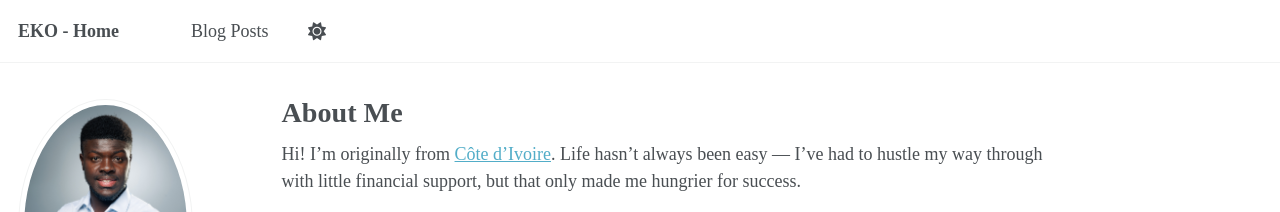
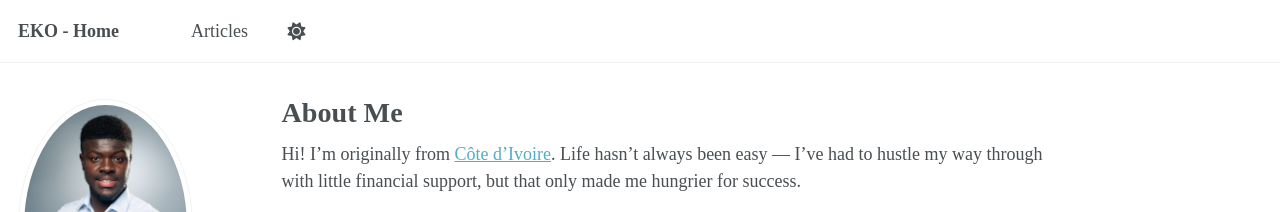
Before and after one commit to kmanu225/kmanu225.github.io, a Jekyll site: the page built from _pages/about.md, in a window 1280 px wide. Shown: the top 212 px of the page. Built offline with Jekyll 4.4.1, drawn with Linux system fonts in a browser that asks for light colours.

Commit message:
title update

```diff
--- a/_data/navigation.yml
+++ b/_data/navigation.yml
@@ -20,7 +20,7 @@ main:
   # - title: "Portfolio"
   #   url: /portfolio/
 
-  - title: "Blog Posts"
+  - title: "Articles"
     url: /blog-posts/
 
   # - title: "CV"
```
